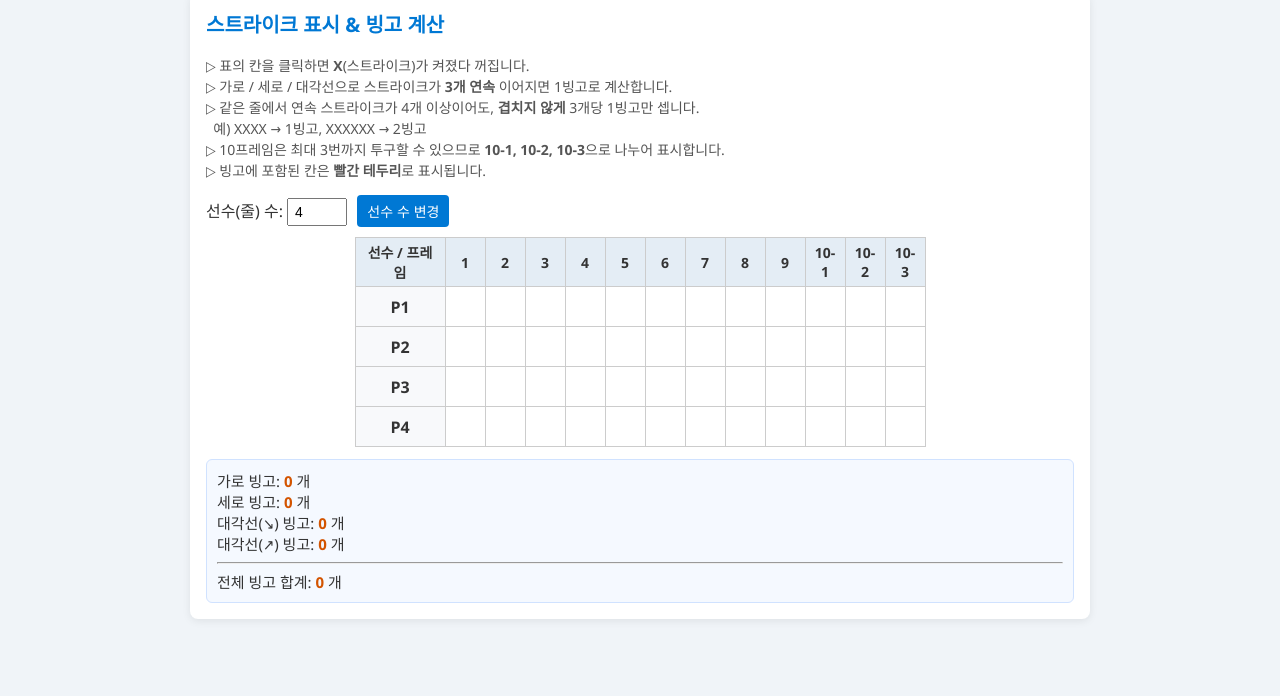
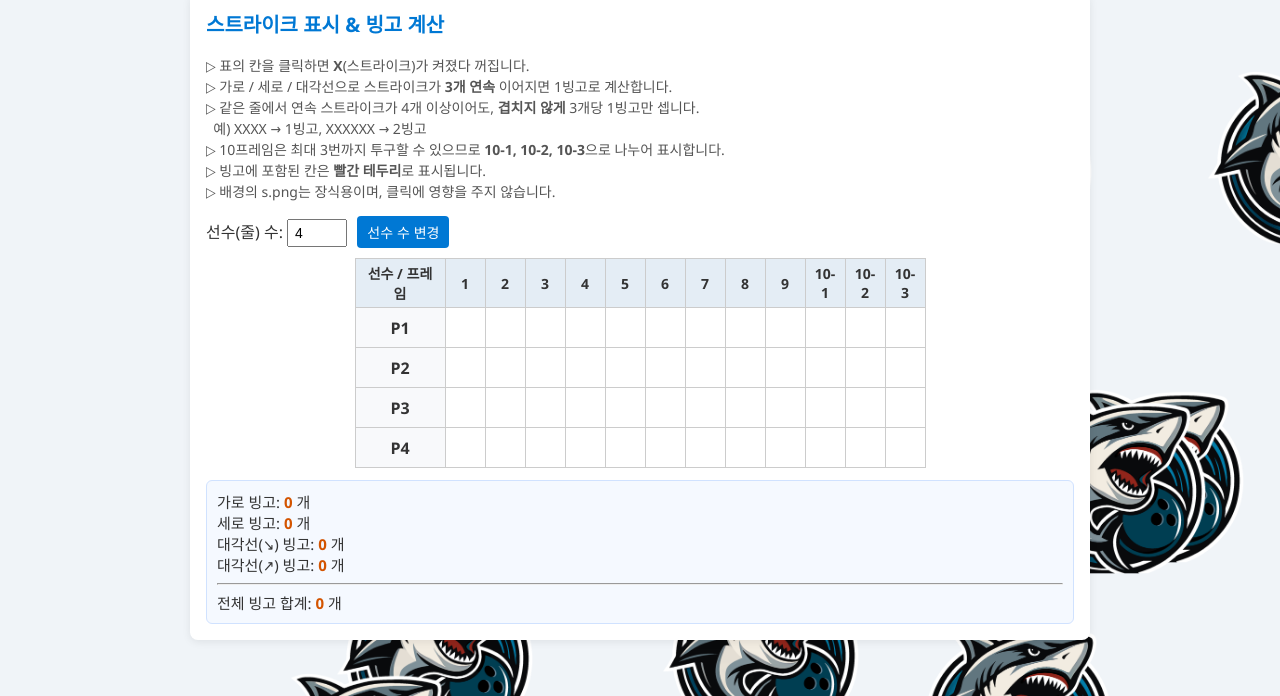
Before and after one commit to penguin311/strike_bingo, a plain HTML site: page index.html in a window 1280 px wide. Shown: the part 104-800 px from the top of the page. Drawn offline with Linux system fonts and the light colour scheme.

Commit message:
Update index.html

```diff
--- a/index.html
+++ b/index.html
@@ -19,17 +19,23 @@
       font-family: 'Segoe UI', Tahoma, Geneva, Verdana, sans-serif;
       background: var(--bg-color);
       color: var(--text-color);
+      position: relative;
+      overflow: hidden; /* 떠다니는 이미지 화면 밖은 숨김 */
     }
 
     h1 {
       text-align: center;
       color: var(--accent);
       margin-bottom: 10px;
+      position: relative;
+      z-index: 1;
     }
 
     .layout {
       max-width: 900px;
       margin: 0 auto;
+      position: relative;
+      z-index: 1; /* 떠다니는 이미지 위에 보이도록 */
     }
 
     .card {
@@ -43,6 +49,17 @@
       margin-top: 0;
       font-size: 20px;
       color: var(--accent);
+    }
+
+    /* ===== 배경에서 돌아다니는 s.png ===== */
+    .floating {
+      position: fixed;
+      width: 200px;
+      height: 200px;
+      background: url("s.png") no-repeat center/contain;
+      pointer-events: none;
+      z-index: 0;
+      transition: top 10s linear, left 10s linear; /* 위치 바뀔 때 부드럽게 이동 */
     }
 
     /* 표: 가로 길이 자동, 가운데 정렬 */
@@ -158,7 +175,8 @@
         ▷ 같은 줄에서 연속 스트라이크가 4개 이상이어도, <b>겹치지 않게</b> 3개당 1빙고만 셉니다.<br>
         &nbsp;&nbsp;예) XXXX → 1빙고, XXXXXX → 2빙고<br>
         ▷ 10프레임은 최대 3번까지 투구할 수 있으므로 <b>10-1, 10-2, 10-3</b>으로 나누어 표시합니다.<br>
-        ▷ 빙고에 포함된 칸은 <b>빨간 테두리</b>로 표시됩니다.
+        ▷ 빙고에 포함된 칸은 <b>빨간 테두리</b>로 표시됩니다.<br>
+        ▷ 배경의 s.png는 장식용이며, 클릭에 영향을 주지 않습니다.
       </p>
 
       <div style="margin-bottom:8px;">
@@ -183,9 +201,46 @@
   </div>
 
   <script>
-    // ===== 프레임 구조 =====
-    // 1~9프레임 + 10프레임(3투구) = 총 12칸
-    const TOTAL_COLS = 12;  // 0~8: 1~9프레임, 9~11: 10-1,10-2,10-3
+    /* ===== 배경에서 랜덤하게 움직이는 s.png 20개 ===== */
+    const FLOATING_COUNT = 20;
+
+    function randomPosition() {
+      const top = Math.random() * 100;
+      const left = Math.random() * 100;
+      return { top, left };
+    }
+
+    function moveToRandomPosition(el) {
+      const { top, left } = randomPosition();
+      el.style.top = top + 'vh';
+      el.style.left = left + 'vw';
+    }
+
+    function createFloatingImages() {
+      for (let i = 0; i < FLOATING_COUNT; i++) {
+        const el = document.createElement('div');
+        el.className = 'floating';
+        document.body.appendChild(el);
+
+        // 첫 위치
+        moveToRandomPosition(el);
+
+        // 일정 시간마다 랜덤 위치로 이동
+        const intervalTime = 3000 + Math.random() * 3000; // 3~6초 사이
+        setInterval(() => {
+          moveToRandomPosition(el);
+        }, intervalTime);
+      }
+    }
+
+    // 페이지 로드 시 생성
+    createFloatingImages();
+
+
+    /* ===== 스트라이크 빙고 로직 ===== */
+
+    // 1~9프레임 + 10프레임(3투구) = 12칸
+    const TOTAL_COLS = 12;  // 0~8: 1~9, 9~11: 10-1,10-2,10-3
 
     const table = document.getElementById('strikeTable');
     const playerCountInput = document.getElementById('playerCountInput');
```
